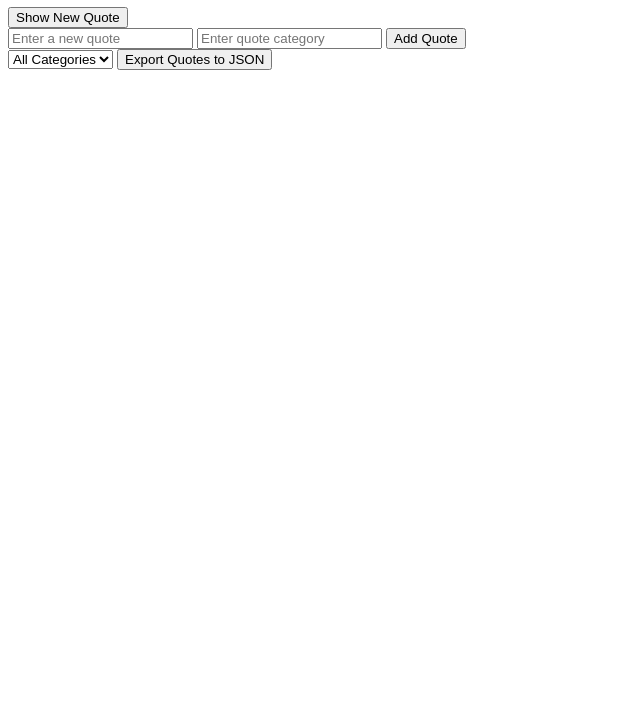
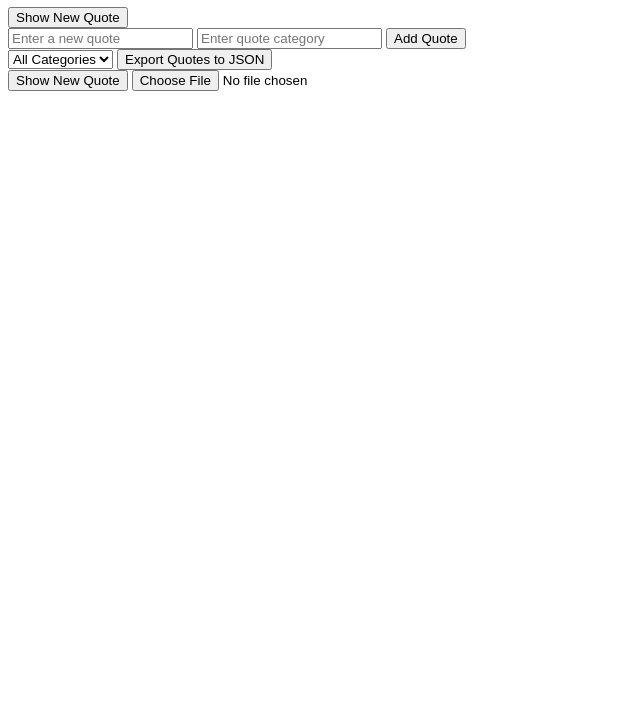
Before and after one commit to Patric262/alx_fe_javascript, a plain HTML site: page dom-manipulation/index.html in a window 1280 px wide. Shown: the part 73-800 px from the top of the page, without its empty margins (0-640 px from the left). Drawn offline with Linux system fonts and the light colour scheme.

Commit message:
add import file in index.html file

```diff
--- a/dom-manipulation/index.html
+++ b/dom-manipulation/index.html
@@ -19,6 +19,14 @@
         <option value="all">All Categories</option>
       </select>
       <button onclick="exportToJsonFile()">Export Quotes to JSON</button>
+      <div id="quoteManagement">
+        <!-- Existing quote buttons like "Show Random Quote" -->
+        <button id="newQuote">Show New Quote</button>
 
+        <!-- Add your new file input here for JSON import -->
+        <input type="file" id="importFile" accept=".json" onchange="importFromJsonFile(event)" />
+
+        <!-- Existing buttons like "Add Quote" -->
+    </div>
 </body>
 </html>
```
